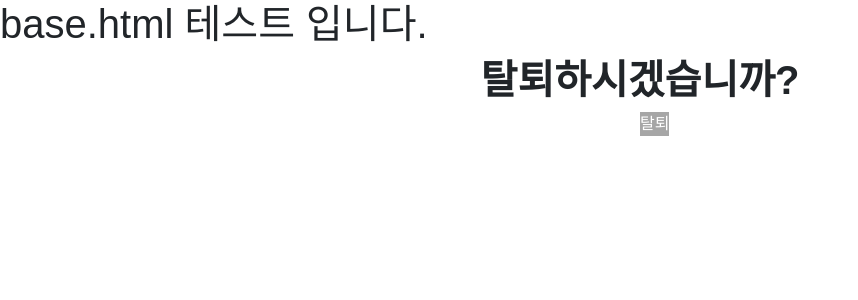
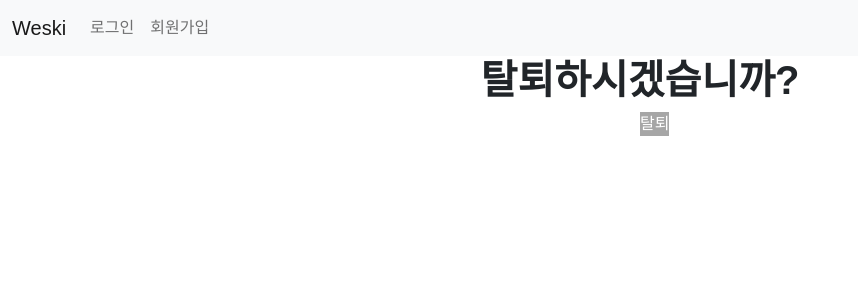
Before and after one commit to kinzinzz/WeSki, a Django app: template accounts/templates/accounts/delete.html in a window 1280 px wide. Shown: the top 300 px of the page, without its empty margins (0-858 px from the left). Run offline with Django 3.2, Linux system fonts and the light colour scheme; the template is opened without the code that fills it, so the values that code supplies are empty; some libraries are stand-ins or nearby versions; some web fonts are replaced.

Commit message:
feat 임네브바 작성

```diff
--- a/templates/base.html
+++ b/templates/base.html
@@ -15,7 +15,8 @@
   {% bootstrap_css %}
   <link rel="stylesheet" href="{% static 'css/style.css' %}">
   <!--폰트-->
-      <link rel="stylesheet" as="style" crossorigin="crossorigin" href="https://cdn.jsdelivr.net/gh/orioncactus/pretendard@v1.3.6/dist/web/static/pretendard.css"/>
+  <link rel="stylesheet" as="style" crossorigin="crossorigin"
+    href="https://cdn.jsdelivr.net/gh/orioncactus/pretendard@v1.3.6/dist/web/static/pretendard.css" />
 </head>
 
 <head>
@@ -29,9 +30,14 @@
   <link rel="shortcut icon" href="https://cdn-icons-png.flaticon.com/512/3827/3827118.png">
   {% bootstrap_css %}
   {% block css %}{% endblock css %}
-      <link href="https://cdn.jsdelivr.net/npm/bootstrap@5.2.1/dist/css/bootstrap.min.css" rel="stylesheet" integrity="sha384-iYQeCzEYFbKjA/T2uDLTpkwGzCiq6soy8tYaI1GyVh/UjpbCx/TYkiZhlZB6+fzT" crossorigin="anonymous">
-      <link rel="stylesheet" href="https://cdnjs.cloudflare.com/ajax/libs/font-awesome/6.1.1/css/all.min.css" integrity="sha512-KfkfwYDsLkIlwQp6LFnl8zNdLGxu9YAA1QvwINks4PhcElQSvqcyVLLD9aMhXd13uQjoXtEKNosOWaZqXgel0g==" crossorigin="anonymous" referrerpolicy="no-referrer"/>
-      <script src="https://code.jquery.com/jquery-3.4.1.slim.min.js" integrity="sha384-J6qa4849blE2+poT4WnyKhv5vZF5SrPo0iEjwBvKU7imGFAV0wwj1yYfoRSJoZ+n" crossorigin="anonymous"></script>
+  <link href="https://cdn.jsdelivr.net/npm/bootstrap@5.2.1/dist/css/bootstrap.min.css" rel="stylesheet"
+    integrity="sha384-iYQeCzEYFbKjA/T2uDLTpkwGzCiq6soy8tYaI1GyVh/UjpbCx/TYkiZhlZB6+fzT" crossorigin="anonymous">
+  <link rel="stylesheet" href="https://cdnjs.cloudflare.com/ajax/libs/font-awesome/6.1.1/css/all.min.css"
+    integrity="sha512-KfkfwYDsLkIlwQp6LFnl8zNdLGxu9YAA1QvwINks4PhcElQSvqcyVLLD9aMhXd13uQjoXtEKNosOWaZqXgel0g=="
+    crossorigin="anonymous" referrerpolicy="no-referrer" />
+  <script src="https://code.jquery.com/jquery-3.4.1.slim.min.js"
+    integrity="sha384-J6qa4849blE2+poT4WnyKhv5vZF5SrPo0iEjwBvKU7imGFAV0wwj1yYfoRSJoZ+n"
+    crossorigin="anonymous"></script>
   <link href="https://cdn.jsdelivr.net/npm/summernote@0.8.18/dist/summernote-lite.min.css" rel="stylesheet">
   <script src="https://cdn.jsdelivr.net/npm/summernote@0.8.18/dist/summernote-lite.min.js"></script>
   <script defer="defer" src="https://kit.fontawesome.com/3ef4088aa9.js" crossorigin="anonymous"></script>
@@ -39,7 +45,40 @@
 </head>
 
 <body>
-      <h1>base.html 테스트 입니다.</h1>
+  <!-- 임시 네브바(나중에 삭제하고 적용해주세요) -->
+  <nav class="navbar navbar-expand-lg bg-light">
+    <div class="container-fluid">
+      <a class="navbar-brand" href="/">Weski</a>
+      <button class="navbar-toggler" type="button" data-bs-toggle="collapse" data-bs-target="#navbarNav"
+        aria-controls="navbarNav" aria-expanded="false" aria-label="Toggle navigation">
+        <span class="navbar-toggler-icon"></span>
+      </button>
+      <div class="collapse navbar-collapse" id="navbarNav">
+        <ul class="navbar-nav">
+          {% if request.user.is_authenticated %}
+          <li class="nav-item">
+            <a class="nav-link" href="{% url 'accounts:logout' %}">로그아웃</a>
+          </li>
+          <li class="nav-item">
+            <a class="nav-link" href="{% url 'reviews:create' %}">리뷰작성</a>
+          </li>
+          <li class="nav-item">
+            <a class="nav-link" href="{% url 'places:create' %}">스키장 등록</a>
+          </li>
+          {% else %}
+          <a class="nav-link" href="{% url 'accounts:login' %}">로그인</a>
+          </li>
+          <li class="nav-item">
+            <a class="nav-link" href="{% url 'accounts:signup' %}">회원가입</a>
+          </li>
+          {% endif %}
+
+        </ul>
+      </div>
+    </div>
+  </nav>
+
+  <!-- 임시 네브바(나중에 삭제하고 적용해주세요) -->
   {% block content %}{% endblock %}
 </body>
 {% bootstrap_javascript %}
```
Also changed, not shown: images/reviews/images.jfif (added), images/reviews/다운로드.jfif (added), reviews/migrations/0001_initial.py, reviews/migrations/0002_review_likes_num.py (deleted). Lines whose indentation alone changed are shown as unchanged.
